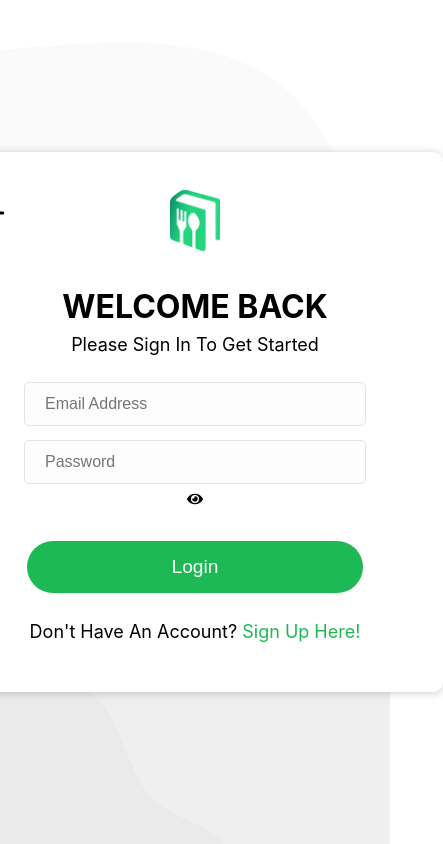
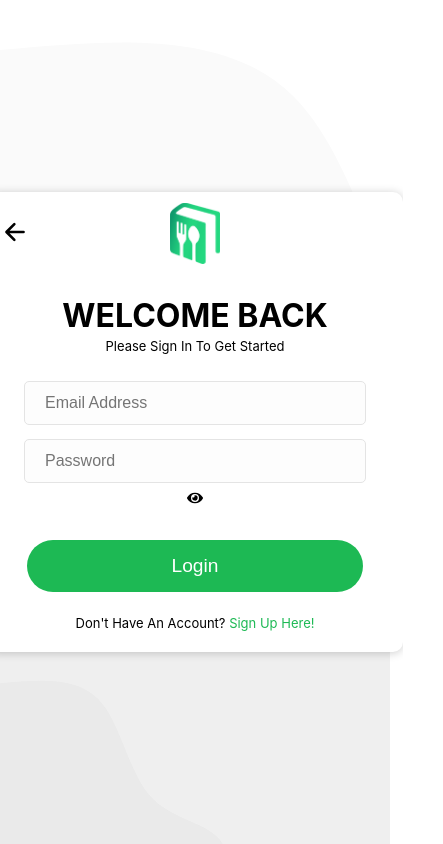
Before and after one commit to katymolloy/recipe-scout, a React (Create React App) app: page /login in a window 390 px wide. Shown: the whole page, 443 px wide, since content can reach past the window. Built offline with nearby package versions, Linux system fonts and the light colour scheme.

Commit message:
Login Responsiveness

```diff
--- a/src/Pages/Login/login.scss
+++ b/src/Pages/Login/login.scss
@@ -8,3 +8,62 @@
     list-style-type: none;
   }
 }
+
+
+@media(max-width: 500px) {
+
+  .loginContainer {
+
+    .card {
+      padding: 10px 50px;
+
+      .backLink {
+        margin-top: 25px;
+        margin-left: -2rem;
+        margin-bottom: -80px;
+        font-size: 28px;
+      }
+
+    }
+
+    .logo {
+      width: 50px;
+      margin: 30px 0 10px;
+    }
+
+    .sub {
+      font-size: 13px;
+    }
+
+  }
+
+}
+
+
+@media(max-width: 470px) {
+
+  .loginContainer {
+
+    .card {
+
+      padding: 1px 30px;
+
+      .form {
+
+        input {
+          padding: 12px 20px;
+          width: 200px;
+        }
+
+        button {
+          width: 218px;
+          font-size: 0.9rem;
+        }
+
+      }
+
+    }
+
+  }
+
+}
```
Also changed, not shown: src/styles/variables.scss (+0 -7 lines).
